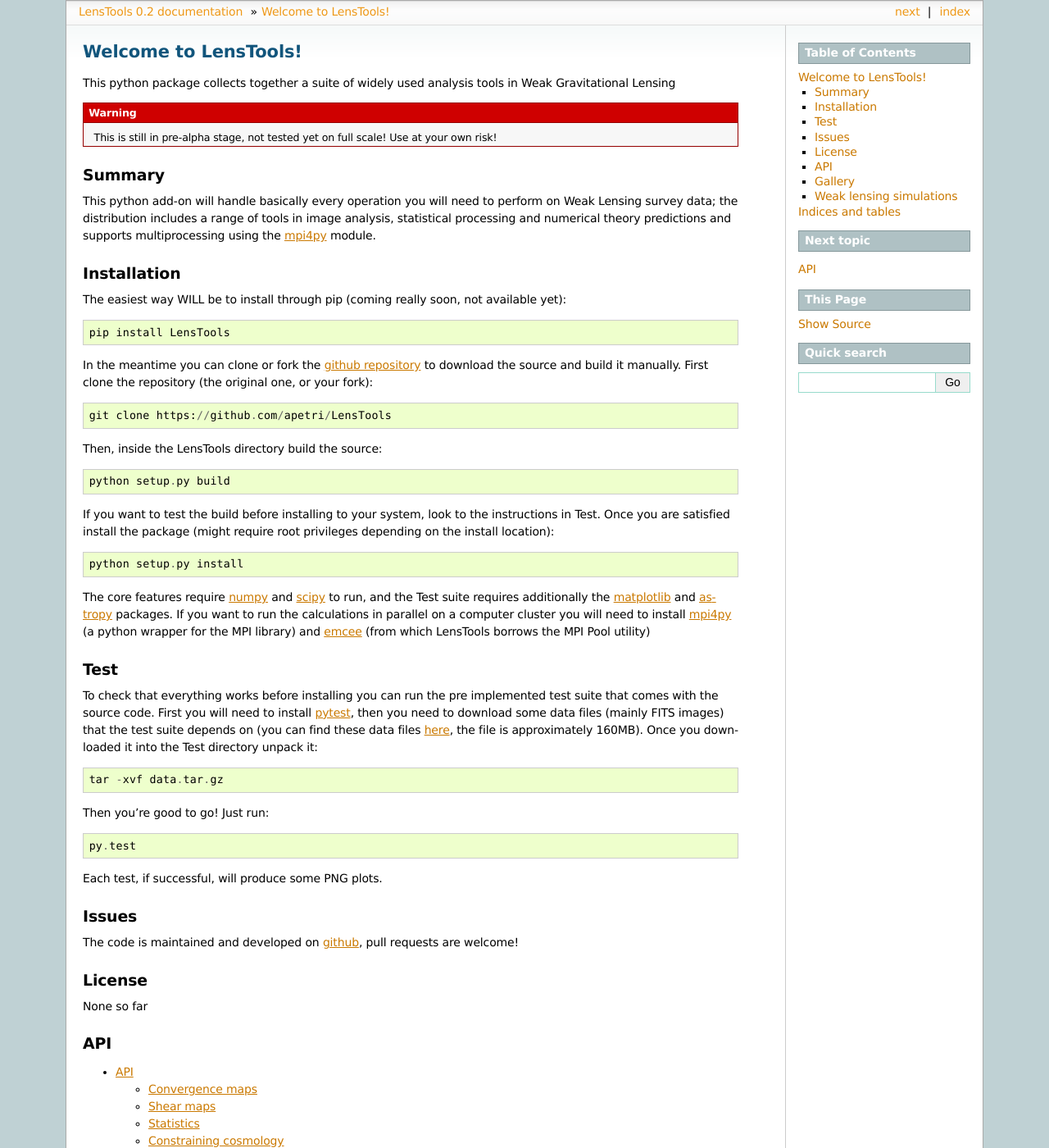
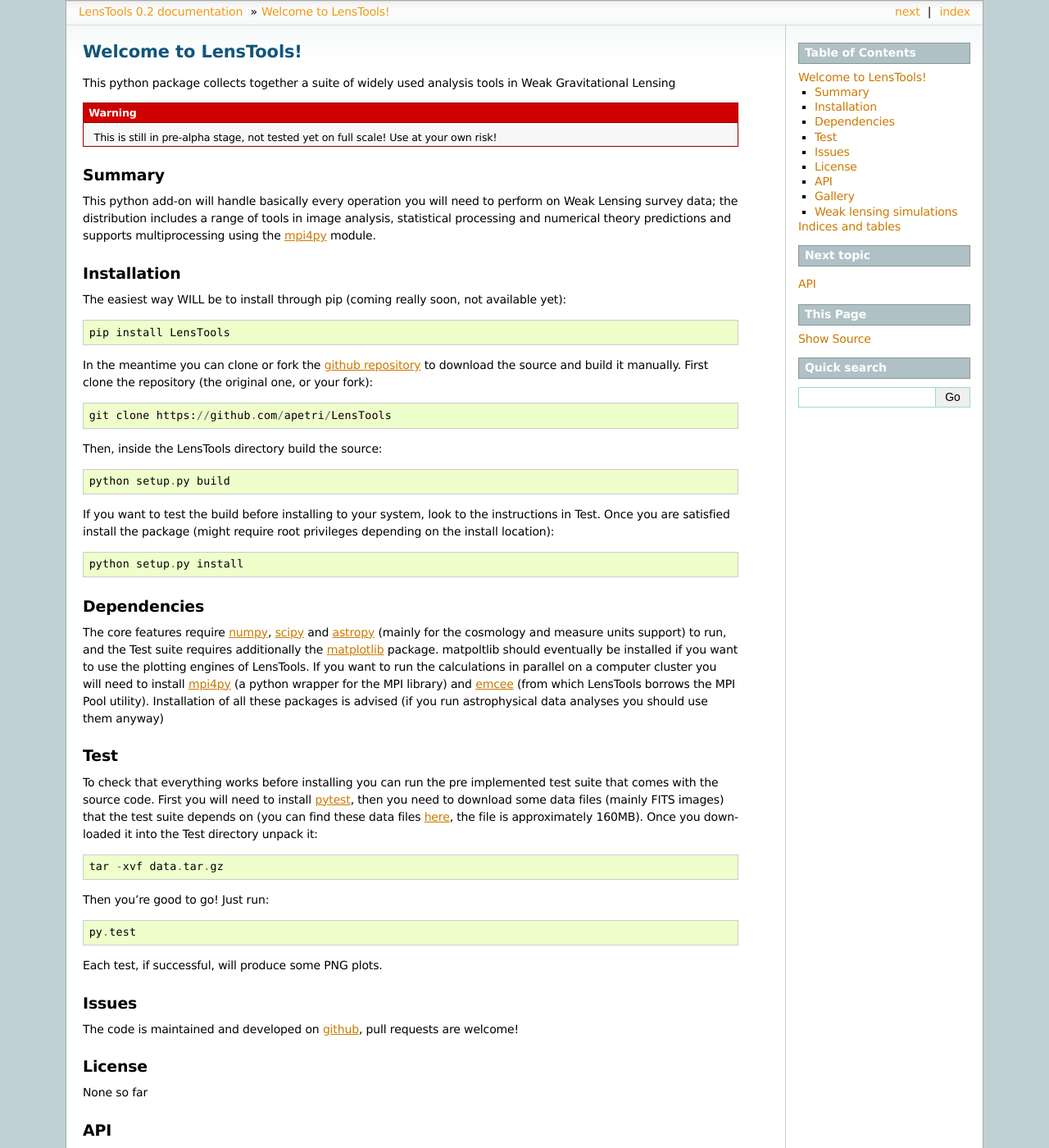
Before and after one commit to apetri/LensTools, a Sphinx documentation site: the page built from docs/source/index.rst, in a window 1280 px wide and 1400 px high. Shown: the whole window at 82% size. Built offline with Sphinx 7.4.7, drawn with Linux system fonts in a browser that asks for light colours.

Commit message:
updated docs

```diff
--- a/docs/source/examples/gaussian_random_field.rst
+++ b/docs/source/examples/gaussian_random_field.rst
@@ -30,3 +28,7 @@
 	plt.xlabel(r"$x$(deg)")
 	plt.ylabel(r"$y$(deg)")
 	plt.savefig("example_map.png")
+
+This is the result
+
+.. figure:: ../../../examples/example_map.png
--- a/docs/source/examples/histograms.rst
+++ b/docs/source/examples/histograms.rst
@@ -151,3 +149,7 @@
 Or, if you have a MPI installation and want to run on multiple processors::
 
 	mpiexec -n <number_of_processors> python histograms.py -p <path_to_your_simulations> -n <number_of_realizations>
+
+This is how the result looks like
+
+.. figure:: ../../../examples/histograms.png
--- a/docs/source/index.rst
+++ b/docs/source/index.rst
@@ -37,7 +37,10 @@
 
    python setup.py install
 
-The core features require `numpy <http://www.numpy.org>`_ and `scipy <http://www.scipy.org>`_ to run, and the Test suite requires additionally the `matplotlib <http://matplotlib.org>`_ and `astropy <http://www.astropy.org>`_ packages. If you want to run the calculations in parallel on a computer cluster you will need to install `mpi4py <http://mpi4py.scipy.org>`_ (a python wrapper for the MPI library) and `emcee <http://dan.iel.fm/emcee/current/>`_ (from which LensTools borrows the MPI Pool utility)
+Dependencies
+------------
+
+The core features require `numpy <http://www.numpy.org>`_, `scipy <http://www.scipy.org>`_ and `astropy <http://www.astropy.org>`_ (mainly for the cosmology and measure units support)  to run, and the Test suite requires additionally the `matplotlib <http://matplotlib.org>`_ package. matpoltlib should eventually be installed if you want to use the plotting engines of LensTools. If you want to run the calculations in parallel on a computer cluster you will need to install `mpi4py <http://mpi4py.scipy.org>`_ (a python wrapper for the MPI library) and `emcee <http://dan.iel.fm/emcee/current/>`_ (from which LensTools borrows the MPI Pool utility). Installation of all these packages is advised (if you run astrophysical data analyses you should use them anyway)
 
 Test
 ----
```
Also changed, not shown: other parts of docs/source/examples/gaussian_random_field.rst (+0 -2 lines), other parts of docs/source/examples/histograms.rst (+0 -2 lines), docs/source/examples/eb_decomposition.rst (+8 -3 lines), docs/source/examples/power_spectrum.rst (+34 -2 lines).
